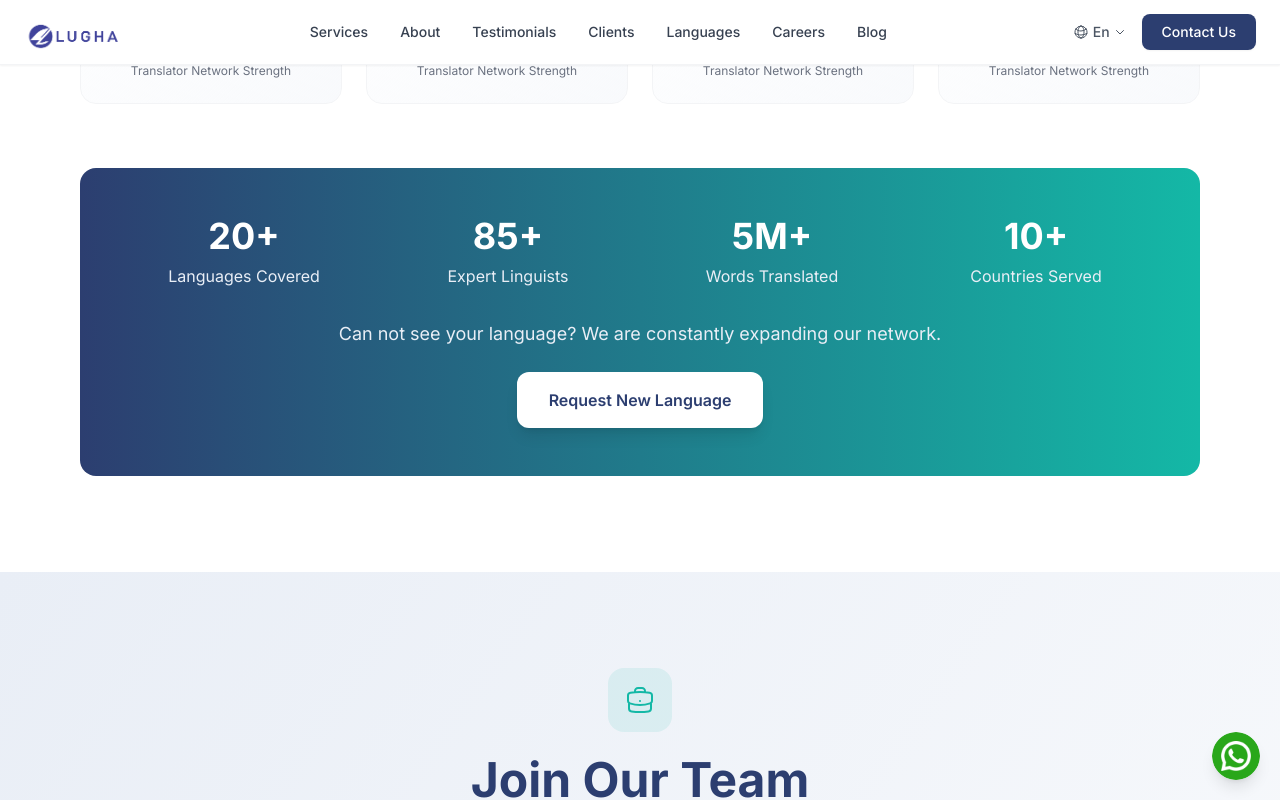
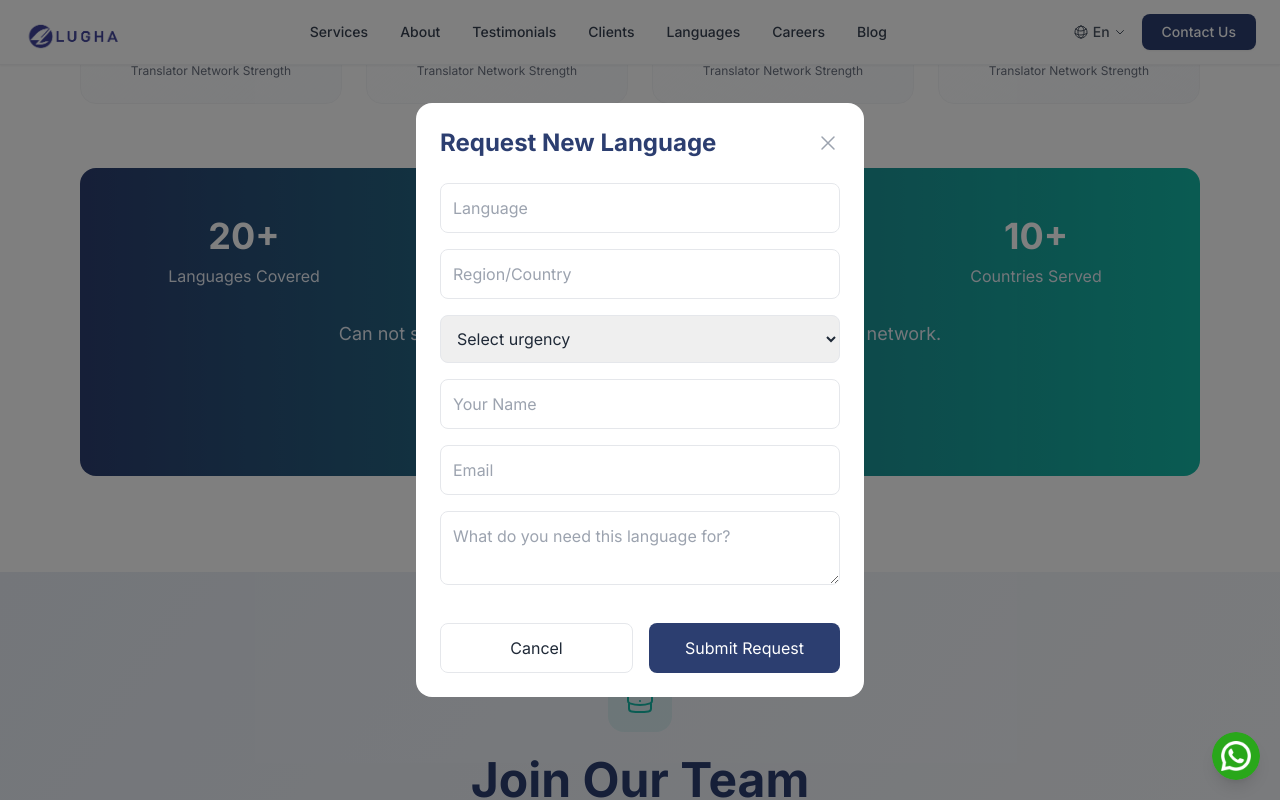
Before and after one commit to devis998/lughawebiste2.1, a Next.js app: page / in a window 1280 px wide. Both pictures are taken after a click on the button "Request New Language". Shown: the part 6074-6874 px from the top of the page. Built offline with nearby package versions, Linux system fonts and the light colour scheme.

Commit message:
backend language again

```diff
--- a/app/sections/Languages.tsx
+++ b/app/sections/Languages.tsx
@@ -1,7 +1,7 @@
 'use client'
 
 import { useState, useEffect } from 'react'
-import { GlobeAltIcon } from '@heroicons/react/24/outline'
+import { GlobeAltIcon, XMarkIcon } from '@heroicons/react/24/outline'
 
 const languages = [
   {
@@ -76,6 +76,18 @@ export default function Languages() {
     languages.map(lang => ({ ...lang, animatedTranslators: 0, animatedWords: "0" }))
   )
 
+  // Backend form state
+  const [showLanguageModal, setShowLanguageModal] = useState(false)
+  const [formData, setFormData] = useState({
+    language: '',
+    region: '',
+    urgency: '',
+    contactName: '',
+    contactEmail: '',
+    useCase: ''
+  })
+  const [isSubmitting, setIsSubmitting] = useState(false)
+
   useEffect(() => {
     const observer = new IntersectionObserver(
       ([entry]) => {
@@ -86,16 +98,14 @@ export default function Languages() {
       },
       { threshold: 0.1 }
     )
-
     const section = document.getElementById('languages')
     if (section) observer.observe(section)
-
     return () => observer.disconnect()
   }, [])
 
   const animateStats = () => {
     languages.forEach((lang, langIndex) => {
-      // Animate translators count
+      // translators
       let currentTranslators = 0
       const translatorsIncrement = lang.translators / 30
       const translatorsTimer = setInterval(() => {
@@ -109,7 +119,7 @@ export default function Languages() {
         ))
       }, 50)
 
-      // Animate words count
+      // words
       const wordsTarget = parseInt(lang.words.replace(/,/g, ''))
       let currentWords = 0
       const wordsIncrement = wordsTarget / 30
@@ -120,13 +130,42 @@ export default function Languages() {
           clearInterval(wordsTimer)
         }
         setAnimatedStats(prev => prev.map((item, index) =>
-          index === langIndex ? {
-            ...item,
-            animatedWords: Math.floor(currentWords).toLocaleString()
-          } : item
+          index === langIndex
+            ? { ...item, animatedWords: Math.floor(currentWords).toLocaleString() }
+            : item
         ))
       }, 50)
     })
+  }
+
+  // form handlers
+  const handleInputChange = (e: React.ChangeEvent<HTMLInputElement | HTMLSelectElement | HTMLTextAreaElement>) => {
+    const { name, value } = e.target
+    setFormData(prev => ({ ...prev, [name]: value }))
+  }
+
+  const handleSubmit = async (e: React.FormEvent) => {
+    e.preventDefault()
+    setIsSubmitting(true)
+    try {
+      const response = await fetch('/api/language', {
+        method: 'POST',
+        headers: { 'Content-Type': 'application/json' },
+        body: JSON.stringify(formData)
+      })
+      const data = await response.json()
+      if (data.success) {
+        alert('Language request submitted successfully!')
+        setFormData({ language: '', region: '', urgency: '', contactName: '', contactEmail: '', useCase: '' })
+        setShowLanguageModal(false)
+      } else {
+        alert(data.message || 'Failed to submit request.')
+      }
+    } catch (error) {
+      alert('Failed to submit request.')
+    } finally {
+      setIsSubmitting(false)
+    }
   }
 
   return (
@@ -239,12 +278,49 @@ export default function Languages() {
             <p className="text-lg text-lugha-mist mb-6">
               Can not see your language? We are constantly expanding our network.
             </p>
-            <button className="bg-white text-lugha-primary px-8 py-4 rounded-xl font-semibold hover:bg-gray-50 transition-colors duration-300 shadow-lg">
+            <button
+              onClick={() => setShowLanguageModal(true)}
+              className="bg-white text-lugha-primary px-8 py-4 rounded-xl font-semibold hover:bg-gray-50 transition-colors duration-300 shadow-lg"
+            >
               Request New Language
             </button>
           </div>
         </div>
       </div>
+
+      {/* Language Request Modal */}
+      {showLanguageModal && (
+        <div className="fixed inset-0 bg-black bg-opacity-50 flex items-center justify-center z-50 p-4">
+          <div className="bg-white rounded-2xl max-w-md w-full max-h-[90vh] overflow-y-auto">
+            <div className="p-6">
+              <div className="flex justify-between items-center mb-6">
+                <h3 className="text-2xl font-bold text-lugha-primary">Request New Language</h3>
+                <button onClick={() => setShowLanguageModal(false)}>
+                  <XMarkIcon className="h-6 w-6 text-gray-400 hover:text-gray-600" />
+                </button>
+              </div>
+              <form onSubmit={handleSubmit} className="space-y-4">
+                <input type="text" name="language" required placeholder="Language" value={formData.language} onChange={handleInputChange} className="w-full p-3 border rounded-lg" />
+                <input type="text" name="region" placeholder="Region/Country" value={formData.region} onChange={handleInputChange} className="w-full p-3 border rounded-lg" />
+                <select name="urgency" value={formData.urgency} onChange={handleInputChange} className="w-full p-3 border rounded-lg">
+                  <option value="">Select urgency</option>
+                  <option value="Low - Planning ahead">Low - Planning ahead</option>
+                  <option value="Medium - Within 1 month">Medium - Within 1 month</option>
+                  <option value="High - Within 1 week">High - Within 1 week</option>
+                  <option value="Urgent - ASAP">Urgent - ASAP</option>
+                </select>
+                <input type="text" name="contactName" required placeholder="Your Name" value={formData.contactName} onChange={handleInputChange} className="w-full p-3 border rounded-lg" />
+                <input type="email" name="contactEmail" required placeholder="Email" value={formData.contactEmail} onChange={handleInputChange} className="w-full p-3 border rounded-lg" />
+                <textarea name="useCase" placeholder="What do you need this language for?" value={formData.useCase} onChange={handleInputChange} className="w-full p-3 border rounded-lg" />
+                <div className="flex gap-4 pt-4">
+                  <button type="button" onClick={() => setShowLanguageModal(false)} className="flex-1 px-4 py-3 border rounded-lg">Cancel</button>
+                  <button type="submit" disabled={isSubmitting} className="flex-1 px-4 py-3 bg-lugha-primary text-white rounded-lg">{isSubmitting ? 'Submitting...' : 'Submit Request'}</button>
+                </div>
+              </form>
+            </div>
+          </div>
+        </div>
+      )}
     </section>
   )
 }
```
